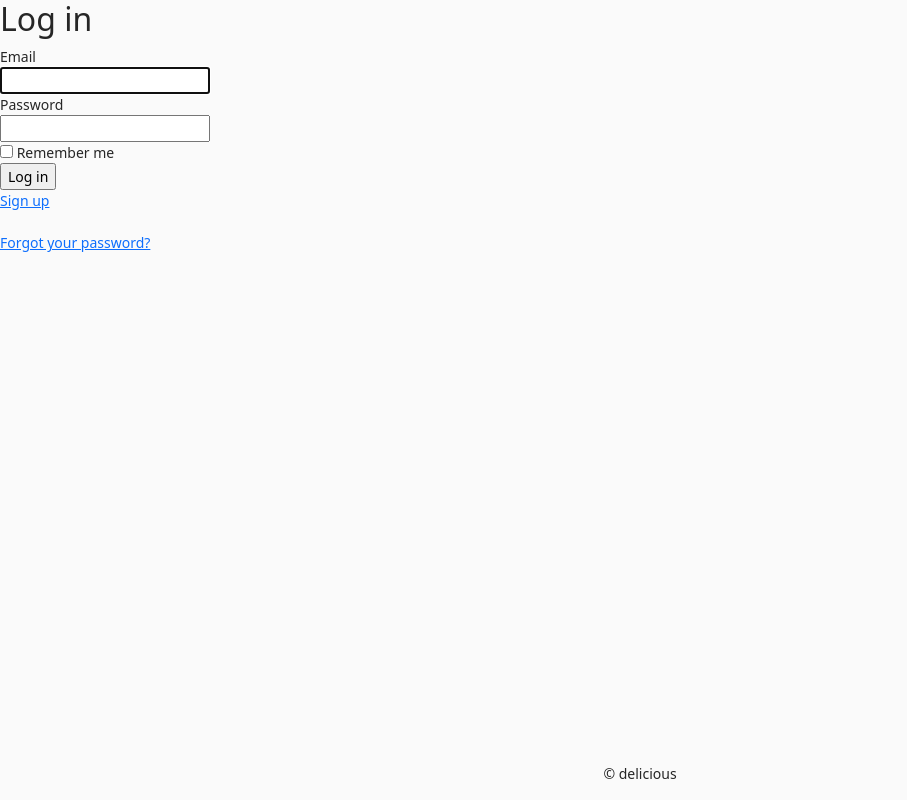
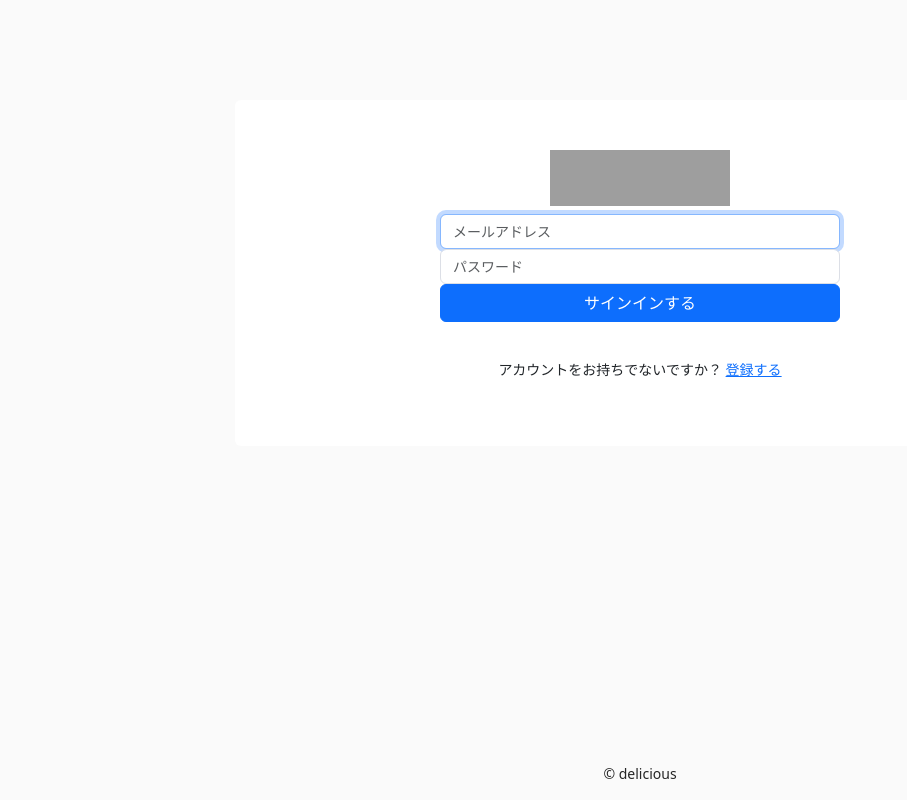
Before and after one commit to base1551/Monochrogram, a Rails app: the page made by app/views/devise/sessions/new.html.erb in a window 1280 px wide. Shown: the whole page, without its empty margins (0-907 px from the left). Run offline with Rails 7, Linux system fonts and the light colour scheme; style sheets or scripts are compiled from the project's sources; some libraries are stand-ins or nearby versions; grey boxes are pictures that could not be loaded.

Commit message:
sign_in画面のスタイル作成

```diff
--- a/app/views/devise/sessions/new.html.erb
+++ b/app/views/devise/sessions/new.html.erb
@@ -1,26 +1,31 @@
-<h2>Log in</h2>
-
-<%= form_for(resource, as: resource_name, url: session_path(resource_name)) do |f| %>
-  <div class="field">
-    <%= f.label :email %><br />
-    <%= f.email_field :email, autofocus: true, autocomplete: "email" %>
+<div class="main">
+  <div class="card devise-card">
+    <div class="form-wrap">
+      <div class="form-group text-center">
+        <h2 class="logo-img mx-auto"></h2>
+      </div>
+      <%= form_with scope: resource, as: resource_name, url: session_path(resource_name), local: true do |f| %>
+        <%= devise_error_messages! %>
+        <div class="form-group">
+          <%= f.email_field :email, autofocus: true, placeholder: "メールアドレス", class: "form-control" %>
         </div>
 
-  <div class="field">
-    <%= f.label :password %><br />
-    <%= f.password_field :password, autocomplete: "current-password" %>
+        <div class="form-group">
+          <%= f.password_field :password, autocomplete: "off", placeholder: "パスワード", class: "form-control" %>
         </div>
 
-  <% if devise_mapping.rememberable? %>
-    <div class="field">
-      <%= f.check_box :remember_me %>
-      <%= f.label :remember_me %>
+        <div class="actions">
+          <%= f.submit "サインインする", class: "btn btn-primary w-100" %>
         </div>
       <% end %>
 
-  <div class="actions">
-    <%= f.submit "Log in" %>
+      <br>
+
+      <p class="devise-link">
+        アカウントをお持ちでないですか？
+        <%= link_to "登録する", new_user_registration_path %>
+      </p>
+
     </div>
-<% end %>
-
-<%= render "devise/shared/links" %>
+  </div>
+</div>
```
Lines whose indentation alone changed are shown as unchanged.
